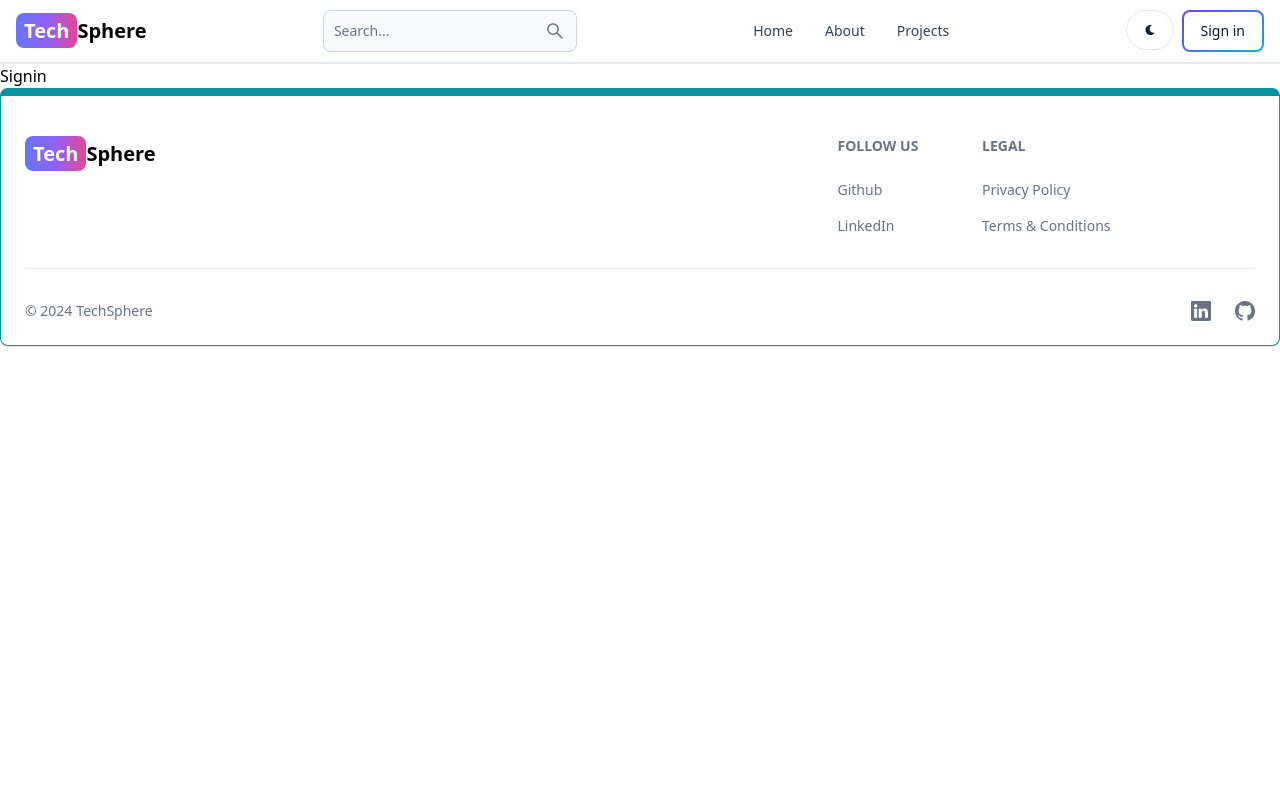
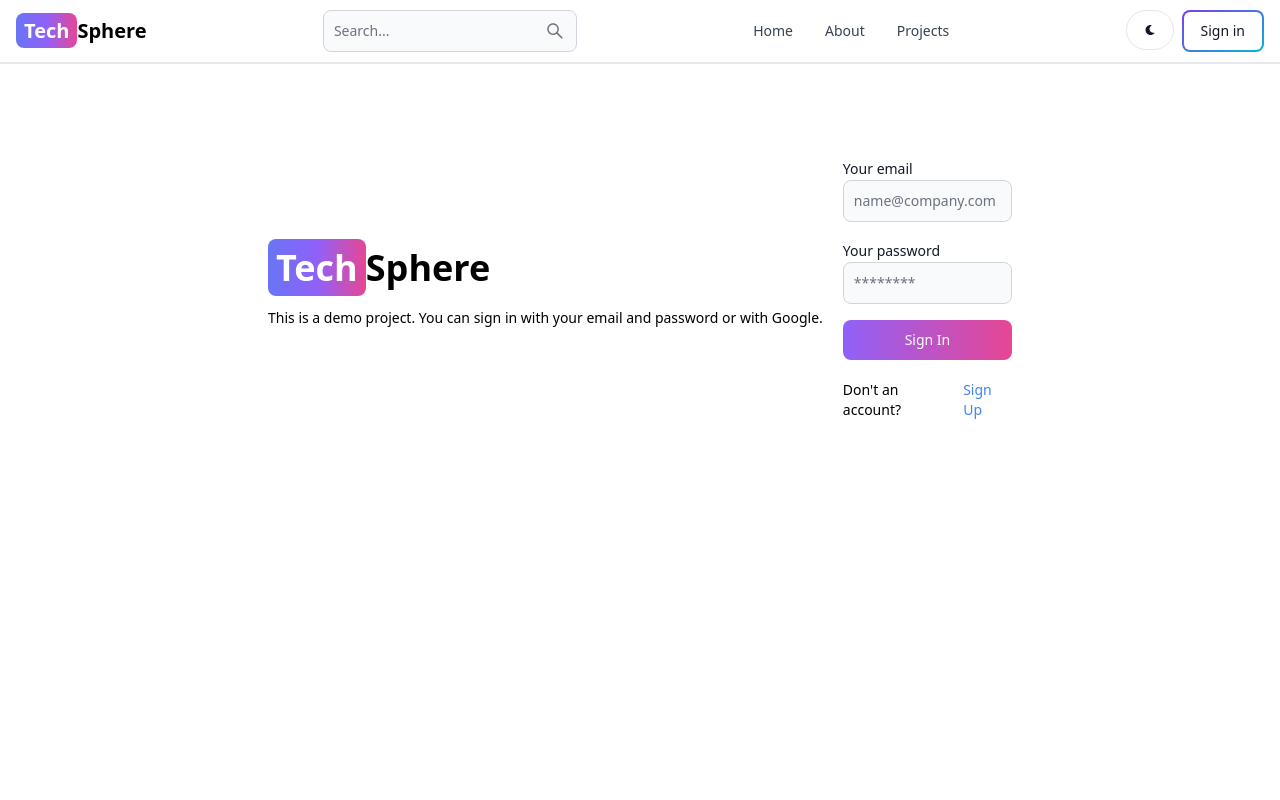
Before and after one commit to Sarani18/TechSphere, a React app in the folder client/: page /sign-in in a window 1280 px wide. Shown: the top 800 px of the page. Built offline with nearby package versions, Linux system fonts and the light colour scheme; the HTML template or start-up script is replaced by a standard one.

Commit message:
completed signin page functionality

```diff
--- a/client/src/pages/Signin.jsx
+++ b/client/src/pages/Signin.jsx
@@ -1,7 +1,109 @@
-import React from 'react'
+import { Alert, Button, Label, TextInput, Spinner } from 'flowbite-react';
+import React, { useState } from 'react';
+import { Link, useNavigate } from 'react-router-dom';
 
-export default function Signin() {
+export default function SignIn() {
+  const [formData, setFormData] = useState({});
+  const [errorMessage, setErrorMessage] = useState(null);
+  const [loading, setLoading] = useState(false);
+  const navigate = useNavigate();
+
+  const handleChange = (e) => {
+    setFormData({ ...formData, [e.target.id]: e.target.value.trim() });
+  };
+
+  const handleSubmit = async (e) => {
+    e.preventDefault();
+    if (!formData.email || !formData.password) {
+      return setErrorMessage('Please fill in all fields');
+    }
+    try {
+      setLoading(true);
+      setErrorMessage(null);
+      const res = await fetch('/api/auth/signin', {
+        method: 'POST',
+        headers: {
+          'Content-Type': 'application/json',
+        },
+        body: JSON.stringify(formData),
+      });
+      const data = await res.json();
+      console.log('API Response:', data); // Log the API response
+      if (data.success === false) {
+        setLoading(false);
+        return setErrorMessage(data.message);
+      }
+      setLoading(false);
+      if (res.ok) {
+        navigate('/');
+      }
+    } catch (err) {
+      setErrorMessage(err.message);
+      setLoading(false);
+    }
+  };
+
   return (
-    <div>Signin</div>
-  )
+    <div className='min-h-screen mt-20'>
+      <div className='flex p-3 max-w-3xl mx-auto flex-col md:flex-row md:items-center gap-5'>
+        {/* left */}
+        <div className=''>
+          <Link to='/' className='font-bold dark:text-white text-4xl'>
+            <span className='px-2 py-1 bg-gradient-to-r from-indigo-500 via-purple-500 to-pink-500 rounded-lg text-white'>
+              Tech
+            </span>
+            Sphere
+          </Link>
+          <p className='text-sm mt-5'>
+            This is a demo project. You can sign in with your email and password
+            or with Google.
+          </p>
+        </div>
+        {/* right */}
+        <div className='flex-1'>
+          <form className='flex flex-col gap-4' onSubmit={handleSubmit}>
+            <div>
+              <Label value='Your email' />
+              <TextInput
+                type='email'
+                placeholder='name@company.com'
+                id='email'
+                onChange={handleChange}
+              />
+            </div>
+            <div>
+              <Label value='Your password' />
+              <TextInput
+                type='password'
+                placeholder='********'
+                id='password'
+                onChange={handleChange}
+              />
+            </div>
+            <Button gradientDuoTone='purpleToPink' type='submit' disabled={loading}>
+              {loading ? (
+                <>
+                  <Spinner size='sm' />
+                  <span className='pl-3'>Loading...</span>
+                </>
+              ) : (
+                'Sign In'
+              )}
+            </Button>
+          </form>
+          <div className='flex gap-2 text-sm mt-5'>
+            <span>Don't an account?</span>
+            <Link to='/sign-up' className='text-blue-500'>
+              Sign Up
+            </Link>
+          </div>
+          {errorMessage && (
+            <Alert className='mt-5' color='failure'>
+              {errorMessage}
+            </Alert>
+          )}
+        </div>
+      </div>
+    </div>
+  );
 }
```
